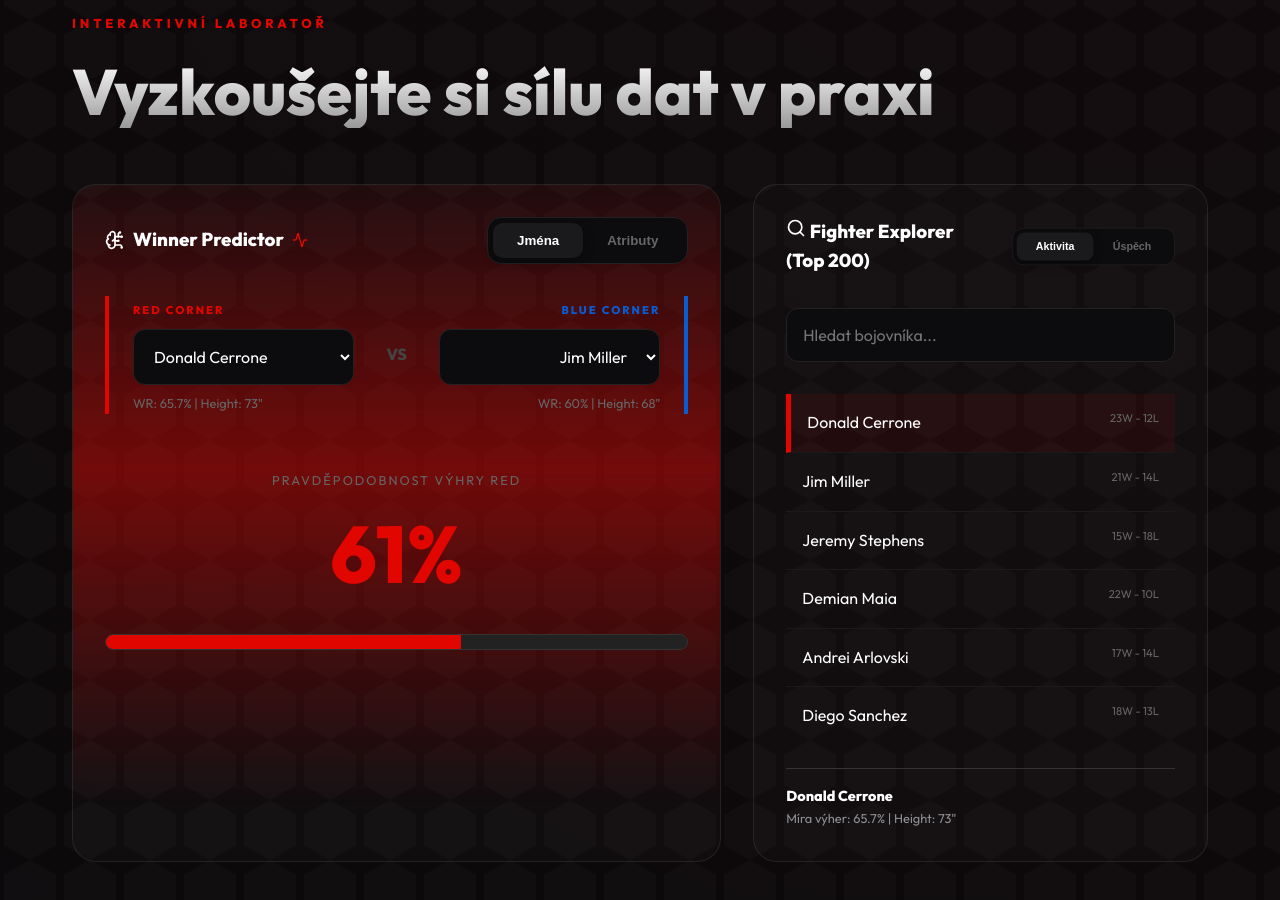
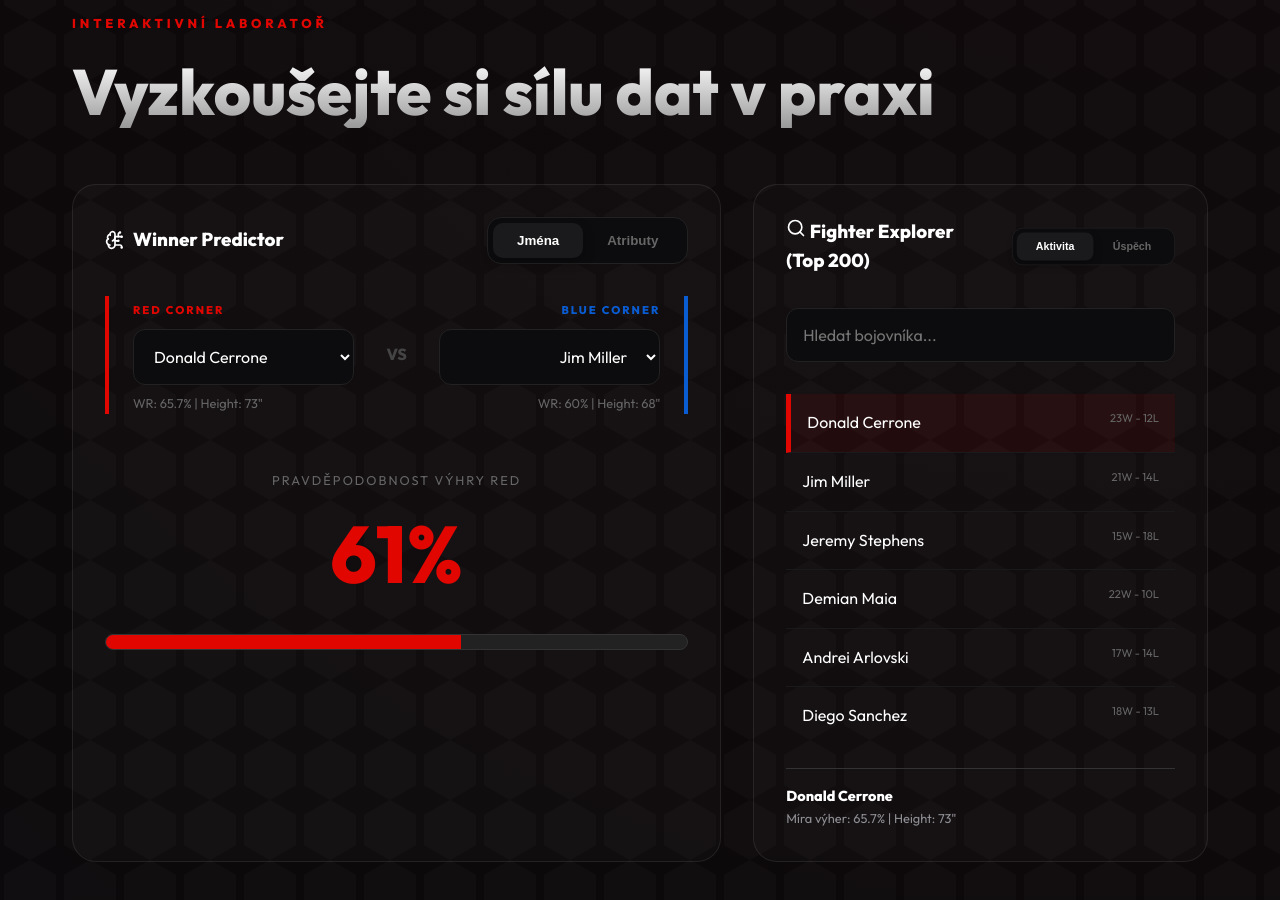
Before and after one commit to Kilitar/CoderslabCourse, a React (Vite) app in the folder dashboard/: page / in a window 1280 px wide. Shown: the part 7660-8560 px from the top of the page. Built offline with nearby package versions, Linux system fonts and the light colour scheme.

Commit message:
UI Polish: Predictor animations now only trigger during calculation phase

```diff
--- a/dashboard/src/App.jsx
+++ b/dashboard/src/App.jsx
@@ -47,6 +47,7 @@ const App = () => {
   const [searchTerm, setSearchTerm] = useState('');
   const [selectedFighter, setSelectedFighter] = useState(task13[0]);
   const [explorerSort, setExplorerSort] = useState('activity');
+  const [isCalculating, setIsCalculating] = useState(false);
 
   // Predictor State
   const [predictMode, setPredictMode] = useState('name'); // 'name' or 'attributes'
@@ -78,6 +79,13 @@ const App = () => {
     window.addEventListener('scroll', handleScroll);
     return () => window.removeEventListener('scroll', handleScroll);
   }, []);
+
+  // Trigger calculation animation
+  useEffect(() => {
+    setIsCalculating(true);
+    const timer = setTimeout(() => setIsCalculating(false), 1000);
+    return () => clearTimeout(timer);
+  }, [p1, p2, attr, predictMode]);
 
   const calculateProb = () => {
      let p1Score = 50;
@@ -262,15 +270,15 @@ const App = () => {
 
            <div className="chart-grid">
               {/* Predictor */}
-              <div className={`card ${prob !== 50 ? 'heartbeat-subtle' : ''}`} style={{gridColumn: 'span 7', padding: '2rem', position: 'relative', overflow: 'hidden'}}>
+              <div className="card" style={{gridColumn: 'span 7', padding: '2rem', position: 'relative', overflow: 'hidden'}}>
 
-                 {/* Ongoing Fight Scanner Effect */}
-                 <div className="ongoing-fight-scanner" style={{ '--active-color': prob > 50 ? 'var(--accent-red)' : '#0a5cd2' }} />
+                 {/* Ongoing Fight Scanner Effect - ONLY WHEN CALCULATING */}
+                 {isCalculating && <div className="ongoing-fight-scanner" style={{ '--active-color': prob > 50 ? 'var(--accent-red)' : '#0a5cd2' }} />}
 
                  <div style={{display:'flex', justifyContent:'space-between', alignItems:'center', marginBottom: '2rem', position: 'relative', zIndex: 10}}>
                     <h3 className="chart-title" style={{display:'flex', alignItems:'center', gap:'0.5rem'}}>
                        <BrainCircuit size={20} /> Winner Predictor
-                       {prob !== 50 && <Activity size={16} className="heartbeat" color={prob > 50 ? 'var(--accent-red)' : '#0a5cd2'} />}
+                       {isCalculating && <Activity size={16} className="heartbeat" color={prob > 50 ? 'var(--accent-red)' : '#0a5cd2'} />}
                     </h3>
                     <div className="toggle-group">
                        <button onClick={() => setPredictMode('name')} className={predictMode === 'name' ? 'active' : ''}>Jména</button>
```
